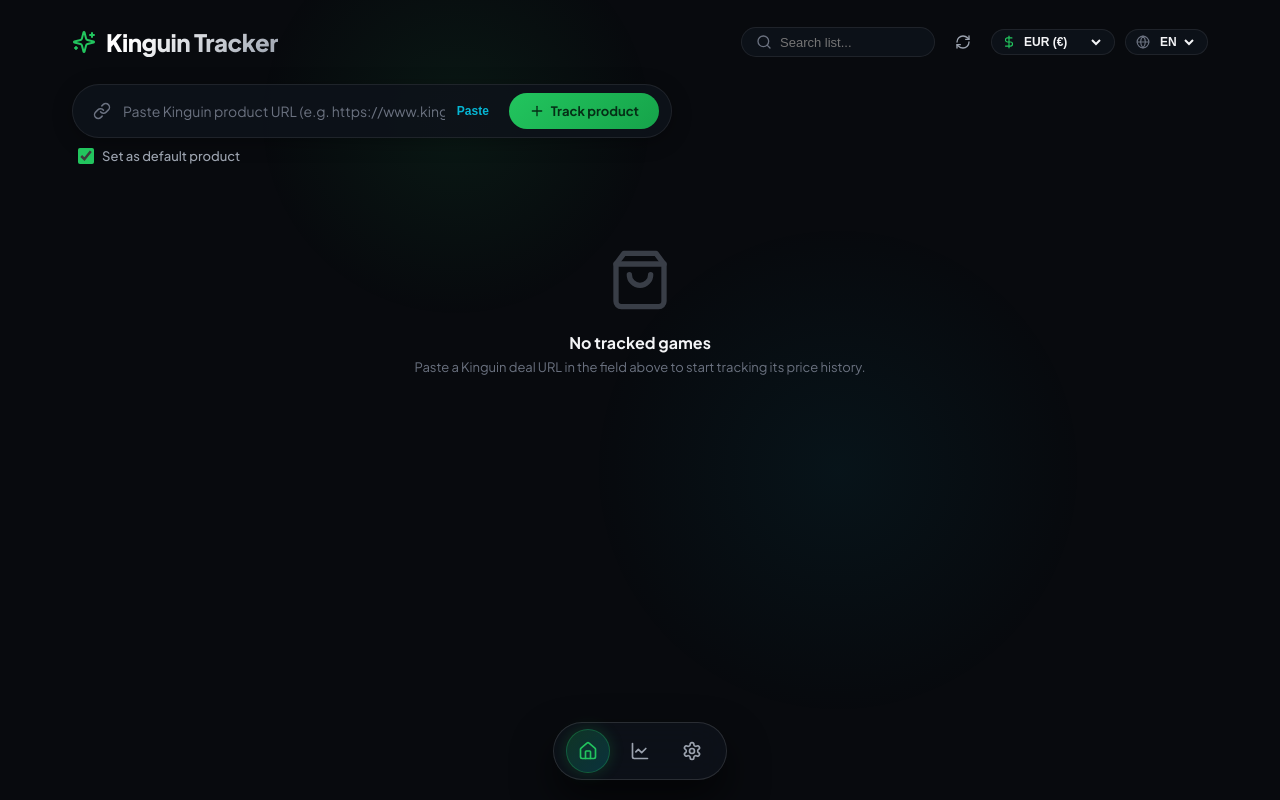
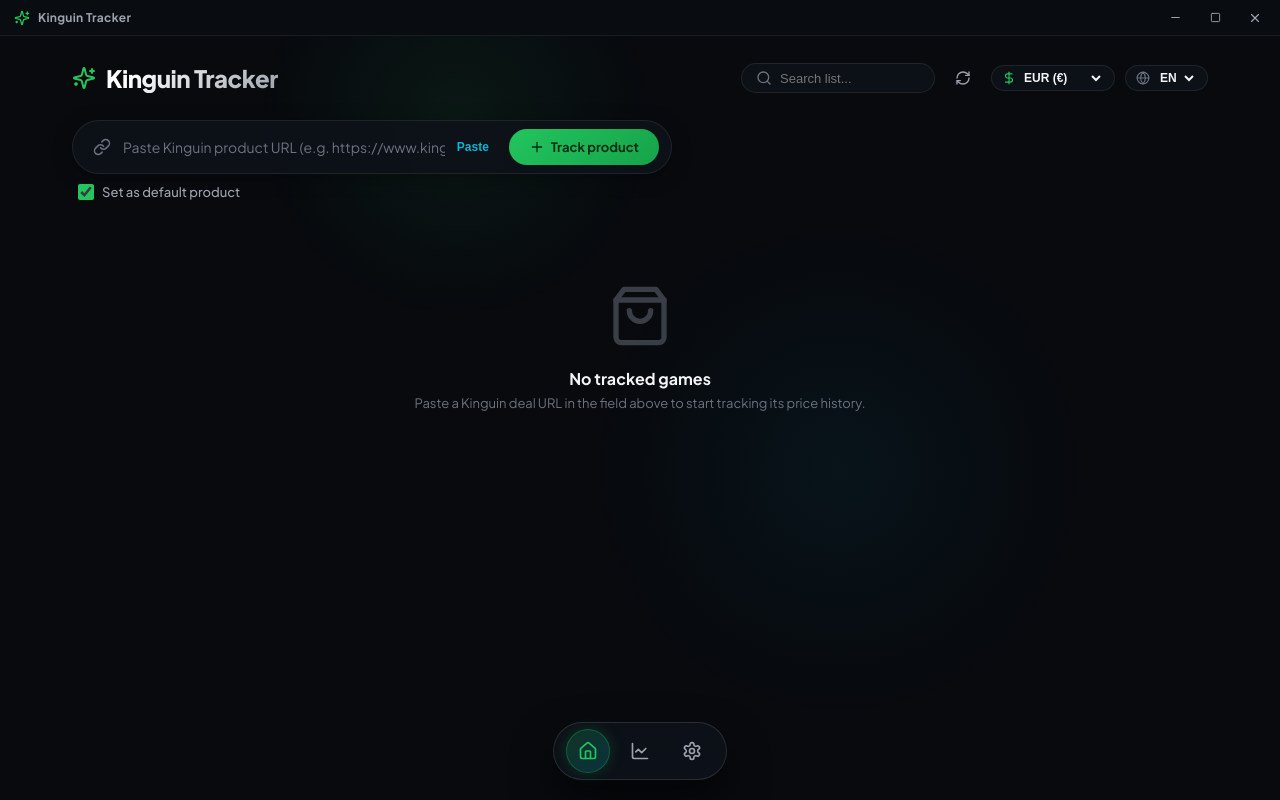
Before and after one commit to Ximeeek/kinguin-price-tracker, a React (Vite) app: page / in a window 1280 px wide. Built offline with nearby package versions, Linux system fonts and the light colour scheme.

Commit message:
ui: custom frameless application titlebar replacing OS status bar

```diff
--- a/src/main/index.ts
+++ b/src/main/index.ts
@@ -33,6 +33,7 @@
     title: 'Kinguin Price Tracker',
     backgroundColor: '#0b0d10',
     show: false,
+    frame: false,
     autoHideMenuBar: true,
     webPreferences: {
       contextIsolation: true,
--- a/src/preload/index.ts
+++ b/src/preload/index.ts
@@ -7,7 +7,10 @@
   getProductDetail: (id: string, period?: TimePeriod) => ipcRenderer.invoke('get-product-detail', id, period),
   refreshProduct: (id: string) => ipcRenderer.invoke('refresh-product', id),
   deleteProduct: (id: string) => ipcRenderer.invoke('delete-product', id),
-  openExternal: (url: string) => ipcRenderer.invoke('open-external', url)
+  openExternal: (url: string) => ipcRenderer.invoke('open-external', url),
+  minimizeWindow: () => ipcRenderer.invoke('window-minimize'),
+  maximizeWindow: () => ipcRenderer.invoke('window-maximize'),
+  closeWindow: () => ipcRenderer.invoke('window-close')
 };
 
 contextBridge.exposeInMainWorld('api', api);
--- a/src/renderer/src/App.tsx
+++ b/src/renderer/src/App.tsx
@@ -4,6 +4,7 @@
 import { ProductCard } from './components/ProductCard';
 import { ProductDetailModal } from './components/ProductDetailModal';
 import { HeroProductDetail } from './components/HeroProductDetail';
+import { TitleBar } from './components/TitleBar';
 import { BottomNavbar, NavTab } from './components/BottomNavbar';
 import { SettingsView } from './components/SettingsView';
 import { LanguageSelector } from './components/LanguageSelector';
@@ -126,6 +127,7 @@
 
   return (
     <div className="app-container">
+      <TitleBar />
       <div className="main-content">
         {/* Header Bar */}
         <div className="header-bar">
--- /dev/null
+++ b/src/renderer/src/components/TitleBar.tsx
@@ -0,0 +1,92 @@
+import React from 'react';
+import { Sparkles, Minus, Square, X } from 'lucide-react';
+import { useLanguage } from '../i18n/LanguageContext';
+
+export const TitleBar: React.FC = () => {
+  const { t } = useLanguage();
+
+  const handleMinimize = () => {
+    window.api?.minimizeWindow?.();
+  };
+
+  const handleMaximize = () => {
+    window.api?.maximizeWindow?.();
+  };
+
+  const handleClose = () => {
+    window.api?.closeWindow?.();
+  };
+
+  return (
+    <div
+      style={{
+        display: 'flex',
+        justifyContent: 'space-between',
+        alignItems: 'center',
+        height: 36,
+        background: 'rgba(10, 13, 18, 0.95)',
+        borderBottom: '1px solid rgba(255, 255, 255, 0.07)',
+        paddingLeft: 14,
+        paddingRight: 6,
+        userSelect: 'none',
+        WebkitAppRegion: 'drag'
+      } as React.CSSProperties}
+    >
+      {/* App Branding */}
+      <div style={{ display: 'flex', alignItems: 'center', gap: 8 }}>
+        <Sparkles size={16} color="var(--accent-green)" />
+        <span style={{ fontSize: 12, fontWeight: 700, color: 'var(--text-secondary)', letterSpacing: '0.3px' }}>
+          {t('header.title')}
+        </span>
+      </div>
+
+      {/* Window Controls */}
+      <div
+        style={{
+          display: 'flex',
+          alignItems: 'center',
+          gap: 2,
+          WebkitAppRegion: 'no-drag'
+        } as React.CSSProperties}
+      >
+        <button
+          onClick={handleMinimize}
+          className="titlebar-btn"
+          title="Minimize"
+          style={btnStyle}
+        >
+          <Minus size={13} />
+        </button>
+        <button
+          onClick={handleMaximize}
+          className="titlebar-btn"
+          title="Maximize / Restore"
+          style={btnStyle}
+        >
+          <Square size={11} />
+        </button>
+        <button
+          onClick={handleClose}
+          className="titlebar-btn close-titlebar-btn"
+          title="Close"
+          style={btnStyle}
+        >
+          <X size={14} />
+        </button>
+      </div>
+    </div>
+  );
+};
+
+const btnStyle: React.CSSProperties = {
+  background: 'transparent',
+  border: 'none',
+  color: 'var(--text-secondary)',
+  width: 38,
+  height: 28,
+  display: 'flex',
+  alignItems: 'center',
+  justifyContent: 'center',
+  cursor: 'pointer',
+  transition: 'background 0.15s ease, color 0.15s ease'
+};
--- a/src/renderer/src/styles/theme.css
+++ b/src/renderer/src/styles/theme.css
@@ -481,6 +481,16 @@
   animation: spin 0.75s linear infinite;
 }
 
+/* Custom Titlebar */
+.titlebar-btn:hover {
+  background: rgba(255, 255, 255, 0.12) !important;
+  color: var(--text-primary) !important;
+}
+.close-titlebar-btn:hover {
+  background: rgba(239, 68, 68, 0.85) !important;
+  color: #ffffff !important;
+}
+
 @keyframes slideInRight {
   from { opacity: 0; transform: translateX(40px); }
   to { opacity: 1; transform: translateX(0); }
--- a/src/shared/types.ts
+++ b/src/shared/types.ts
@@ -73,6 +73,9 @@
   refreshProduct: (id: string) => Promise<ProductDetailResponse | null>;
   deleteProduct: (id: string) => Promise<boolean>;
   openExternal: (url: string) => Promise<void>;
+  minimizeWindow: () => Promise<void>;
+  maximizeWindow: () => Promise<void>;
+  closeWindow: () => Promise<void>;
 }
 
 declare global {
```
Also changed, not shown: src/main/ipc.ts (+23 -1 lines).
